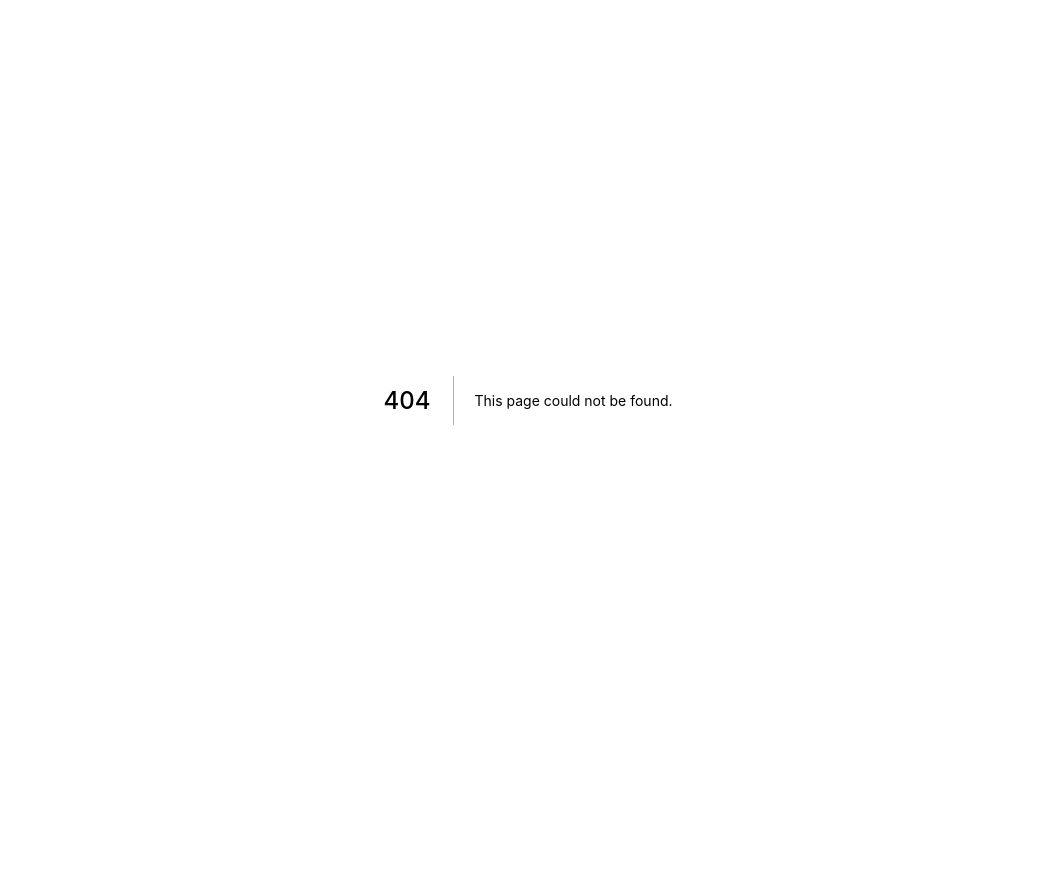
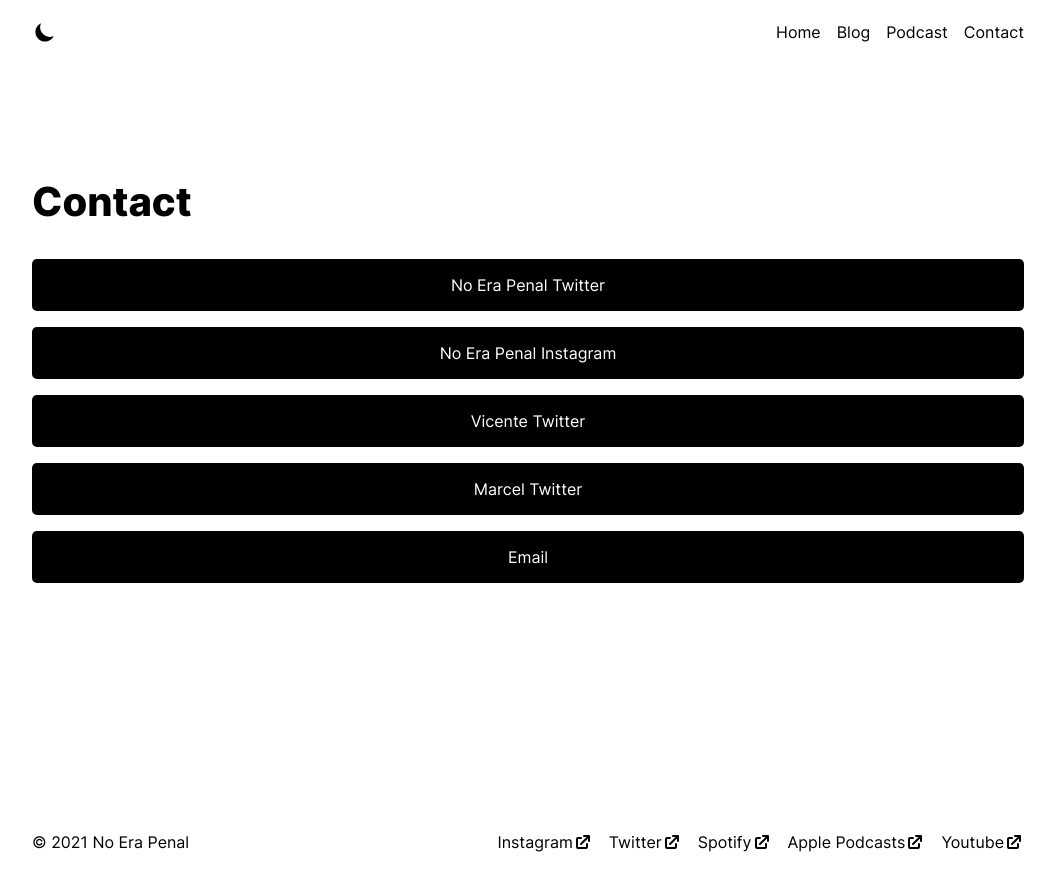
Before and after one commit to chuygil/vt-website, a Next.js app: page /contact in a window 1280 px wide. Before the commit this address had no page. Shown: the whole page, without its empty margins (112-1167 px from the left). Before the commit the page ends 800 px from the top, so only its background shows below. Built offline with nearby package versions, Linux system fonts and the light colour scheme.

Commit message:
add contact page with links

```diff
--- a/components/custom-buttons.js
+++ b/components/custom-buttons.js
@@ -1,6 +1,10 @@
-import styled from 'styled-components';
+import { useRef } from 'react';
+import styled, { css } from 'styled-components';
+import { useLink } from '@react-aria/link';
+import { useFocusRing } from '@react-aria/focus';
 
 const PrimaryButtonWrapper = styled.a`
+  ${({ isFocusVisible }) => css`
     width: 100%;
     display: inline-flex;
     justify-content: center;
@@ -8,13 +12,28 @@
     color: #ffffff;
     padding: var(--space-md) var(--space-lg);
     border-radius: var(--radius-md);
-  white-space: nowrap;
     text-align: center;
+    outline: none;
+    box-shadow: ${isFocusVisible ? '0 0 0 3px var(--color-outline)' : 'none'};
+  `}
 `;
 
-export function PrimaryButton({ children, href }) {
+export function PrimaryButton(props) {
+  let { children, href } = props;
+  let ref = useRef();
+  let { linkProps } = useLink(props, ref);
+  let { focusProps, isFocusVisible } = useFocusRing();
+
   return (
-    <PrimaryButtonWrapper href={href} target="_blank" rel="noopener noreferrer">
+    <PrimaryButtonWrapper
+      {...linkProps}
+      {...focusProps}
+      ref={ref}
+      isFocusVisible={isFocusVisible}
+      href={href}
+      target="_blank"
+      rel="noopener noreferrer"
+    >
       {children}
     </PrimaryButtonWrapper>
   );
--- a/components/footer.js
+++ b/components/footer.js
@@ -21,6 +21,10 @@
       top: 0;
       left: calc(50% - (100px / 2));
     }
+  }
+
+  > p {
+    white-space: nowrap;
   }
 
   > ul {
@@ -47,6 +51,7 @@
 const ExternalLinkWrapper = styled.a`
   display: flex;
   align-items: center;
+  white-space: nowrap;
 `;
 
 function Footer() {
@@ -94,6 +99,16 @@
             <ExternalLink />
           </ExternalLinkWrapper>
         </li>
+        <li>
+          <ExternalLinkWrapper
+            href="https://www.youtube.com/channel/UCueiUwSd3Y62Gbn5XpR-ikA"
+            target="_blank"
+            rel="noopener noreferrer"
+          >
+            <span>Youtube</span>
+            <ExternalLink />
+          </ExternalLinkWrapper>
+        </li>
       </ul>
     </FooterWrapper>
   );
--- a/components/header.js
+++ b/components/header.js
@@ -82,6 +82,11 @@
               <a>Podcast</a>
             </Link>
           </li>
+          <li>
+            <Link href="/contact">
+              <a>Contact</a>
+            </Link>
+          </li>
         </NavList>
       </NavWrapper>
 
--- a/components/mobile-dialog.js
+++ b/components/mobile-dialog.js
@@ -97,6 +97,11 @@
               <MobileLinkWrapper>Podcast</MobileLinkWrapper>
             </Link>
           </motion.li>
+          <motion.li variants={item}>
+            <Link href="/contact" passHref>
+              <MobileLinkWrapper>Contact</MobileLinkWrapper>
+            </Link>
+          </motion.li>
         </MobileNavList>
       </nav>
     </DialogWrapper>
--- a/package.json
+++ b/package.json
@@ -11,6 +11,7 @@
     "@reach/dialog": "^0.13.2",
     "@react-aria/button": "^3.3.1",
     "@react-aria/focus": "^3.2.4",
+    "@react-aria/link": "^3.1.3",
     "@sanity/block-content-to-react": "^2.0.7",
     "framer-motion": "^4.0.3",
     "next": "^10.2.3",
--- /dev/null
+++ b/pages/contact.js
@@ -0,0 +1,51 @@
+import styled from 'styled-components';
+import Layout from '@components/layout';
+import { PrimaryButton } from '@components/custom-buttons';
+
+const LinkListWrapper = styled.ul`
+  list-style: none;
+  padding-left: 0;
+
+  > li {
+    margin-bottom: var(--space-md);
+  }
+`;
+
+function Contact() {
+  return (
+    <Layout title="Contact">
+      <section>
+        <h1>Contact</h1>
+        <LinkListWrapper>
+          <li>
+            <PrimaryButton href="https://twitter.com/NoEraPenalMedia">
+              No Era Penal Twitter
+            </PrimaryButton>
+          </li>
+          <li>
+            <PrimaryButton href="https://www.instagram.com/noerapenal1219/">
+              No Era Penal Instagram
+            </PrimaryButton>
+          </li>
+          <li>
+            <PrimaryButton href="https://twitter.com/vtirado12">
+              Vicente Twitter
+            </PrimaryButton>
+          </li>
+          <li>
+            <PrimaryButton href="https://twitter.com/carrasmarcel1">
+              Marcel Twitter
+            </PrimaryButton>
+          </li>
+          <li>
+            <PrimaryButton href="mailto:noerapenalmedia@gmail.com">
+              Email
+            </PrimaryButton>
+          </li>
+        </LinkListWrapper>
+      </section>
+    </Layout>
+  );
+}
+
+export default Contact;
```
Also changed, not shown: 1 other file (tests, documents, lock files or other folders). Lines whose indentation alone changed are shown as unchanged.
